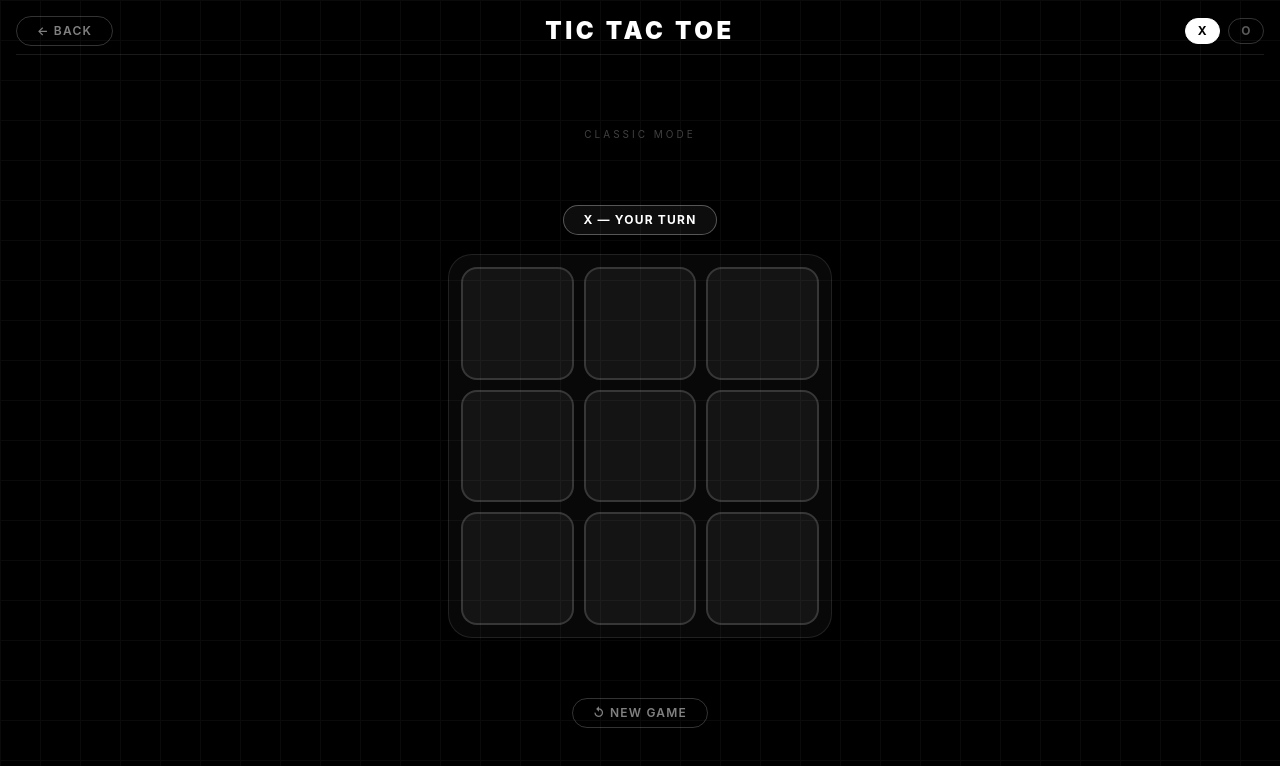
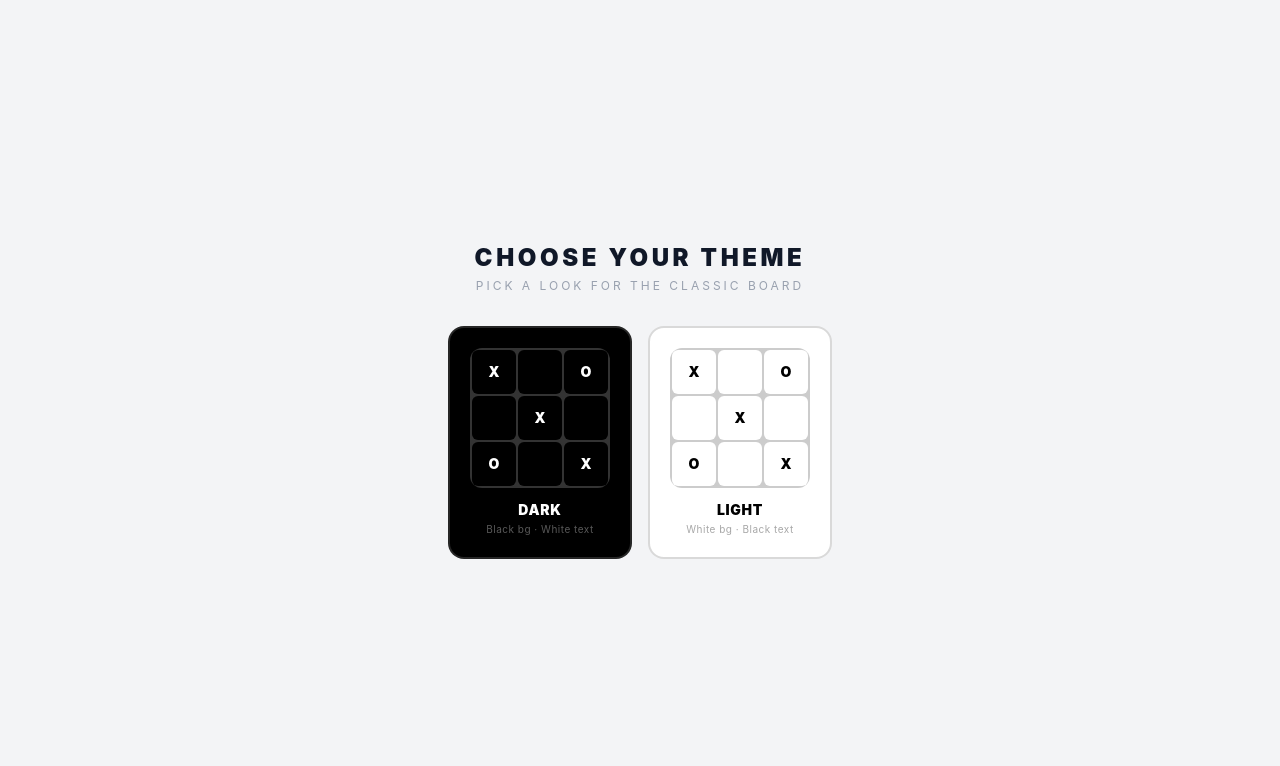
Before and after one commit to joanneBlocks/TeenageTicTacToe, a React (Vite) app: page / in a window 1280 px wide. Both pictures are taken after a click on the button 491 px from the left and 444 px from the top of the page. Shown: the top 766 px of the page. Built offline with nearby package versions, Linux system fonts and the light colour scheme.

Commit message:
Update ClassicGame.jsx

```diff
--- a/src/ClassicGame.jsx
+++ b/src/ClassicGame.jsx
@@ -1,4 +1,207 @@
 import { useState } from "react";
+
+// ── Theme definitions ────────────────────────────────────────────────────────
+const THEMES = {
+  dark: {
+    id: "dark",
+    label: "Dark",
+    bg: "bg-black",
+    pageBg: "#000000",
+    gridLine: "white",
+    text: "text-white",
+    textMuted: "text-white/25",
+    textFaint: "text-white/20",
+    title: "text-white",
+    divider: "bg-white/10",
+    // active player badge: filled
+    badgeActive: "bg-white text-black border-white",
+    badgeInactive: "bg-transparent border-white/20 text-white/35",
+    // status banner
+    statusBorder: "border-white/30",
+    statusBg: "bg-white/5",
+    statusText: "text-white",
+    statusDraw: "text-white/50",
+    winBanner: "bg-white text-black",
+    drawBanner: "border-white/30 text-white/50",
+    // board container
+    boardBg: "bg-white/[0.03]",
+    boardBorder: "border-white/10",
+    // cells
+    cellEmpty: "bg-white/5 border-white/15 text-transparent hover:bg-white/10 hover:border-white/40 hover:scale-105",
+    cellFilled: "bg-white/10 border-white/50 text-white hover:bg-white/20 hover:border-white",
+    cellWin: "bg-white text-black border-white scale-105",
+    // buttons
+    btn: "border-white/20 text-white/50 hover:bg-white/5 hover:border-white/40 hover:text-white/80",
+    // history
+    historyActive: "bg-white text-black border-white",
+    historyInactive: "bg-white/[0.03] border-white/[0.08] text-white/30 hover:bg-white/[0.07] hover:text-white/60 hover:border-white/20",
+    historyLabel: "text-white/20",
+  },
+  light: {
+    id: "light",
+    label: "Light",
+    bg: "bg-white",
+    pageBg: "#ffffff",
+    gridLine: "black",
+    text: "text-black",
+    textMuted: "text-black/25",
+    textFaint: "text-black/20",
+    title: "text-black",
+    divider: "bg-black/10",
+    badgeActive: "bg-black text-white border-black",
+    badgeInactive: "bg-transparent border-black/20 text-black/35",
+    statusBorder: "border-black/30",
+    statusBg: "bg-black/5",
+    statusText: "text-black",
+    statusDraw: "text-black/50",
+    winBanner: "bg-black text-white",
+    drawBanner: "border-black/30 text-black/50",
+    boardBg: "bg-black/[0.03]",
+    boardBorder: "border-black/10",
+    cellEmpty: "bg-black/5 border-black/15 text-transparent hover:bg-black/10 hover:border-black/40 hover:scale-105",
+    cellFilled: "bg-black/10 border-black/50 text-black hover:bg-black/20 hover:border-black",
+    cellWin: "bg-black text-white border-black scale-105",
+    btn: "border-black/20 text-black/50 hover:bg-black/5 hover:border-black/40 hover:text-black/80",
+    historyActive: "bg-black text-white border-black",
+    historyInactive: "bg-black/[0.03] border-black/[0.08] text-black/30 hover:bg-black/[0.07] hover:text-black/60 hover:border-black/20",
+    historyLabel: "text-black/20",
+  },
+};
+
+// ── Theme Picker ─────────────────────────────────────────────────────────────
+function ThemePicker({ onPick }) {
+  const [hovered, setHovered] = useState(null);
+
+  return (
+    <div className="h-screen w-full bg-gray-100 flex flex-col items-center justify-center p-6 overflow-hidden">
+      <div className="w-full max-w-sm flex flex-col items-center gap-8">
+
+        <div className="text-center">
+          <h2 className="text-2xl font-black tracking-[0.15em] uppercase text-gray-900">
+            Choose Your Theme
+          </h2>
+          <p className="text-xs tracking-[0.25em] text-gray-400 mt-1 uppercase">
+            Pick a look for the classic board
+          </p>
+        </div>
+
+        <div className="grid grid-cols-2 gap-4 w-full">
+          {Object.values(THEMES).map(t => {
+            const isDark = t.id === "dark";
+            const isHov  = hovered === t.id;
+            return (
+              <button
+                key={t.id}
+                onClick={() => onPick(t.id)}
+                onMouseEnter={() => setHovered(t.id)}
+                onMouseLeave={() => setHovered(null)}
+                className="flex flex-col items-center gap-3 p-5 rounded-2xl border-2 transition-all duration-200 cursor-pointer"
+                style={{
+                  background: isDark ? "#000" : "#fff",
+                  borderColor: isHov
+                    ? (isDark ? "rgba(255,255,255,0.8)" : "rgba(0,0,0,0.8)")
+                    : (isDark ? "rgba(255,255,255,0.15)" : "rgba(0,0,0,0.15)"),
+                  transform: isHov ? "scale(1.04)" : "scale(1)",
+                  boxShadow: isHov ? "0 8px 24px rgba(0,0,0,0.18)" : "none",
+                }}
+              >
+                {/* Mini board preview */}
+                <div
+                  className="grid grid-cols-3 rounded-xl overflow-hidden w-full"
+                  style={{ gap:"2px", background: isDark ? "#333" : "#ccc", padding:"2px" }}
+                >
+                  {["X","","O","","X","","O","","X"].map((v, i) => (
+                    <div key={i}
+                      className="aspect-square flex items-center justify-center text-sm font-black"
+                      style={{
+                        background: isDark ? "#000" : "#fff",
+                        color: isDark ? "#fff" : "#000",
+                        borderRadius:"6px",
+                      }}
+                    >
+                      {v}
+                    </div>
+                  ))}
+                </div>
+
+                {/* Label */}
+                <div className="text-center">
+                  <div className="font-black text-sm tracking-wider uppercase"
+                    style={{ color: isDark ? "#fff" : "#000" }}>
+                    {t.label}
+                  </div>
+                  <div className="text-[10px] tracking-wider mt-0.5"
+                    style={{ color: isDark ? "rgba(255,255,255,0.35)" : "rgba(0,0,0,0.35)" }}>
+                    {isDark ? "Black bg · White text" : "White bg · Black text"}
+                  </div>
+                </div>
+              </button>
+            );
+          })}
+        </div>
+      </div>
+    </div>
+  );
+}
+
+// ── Square ───────────────────────────────────────────────────────────────────
+function Square({ value, onSquareClick, isWin, theme: t }) {
+  let cls = "aspect-square rounded-2xl flex items-center justify-center text-4xl sm:text-5xl font-black border-2 transition-all duration-150 select-none cursor-pointer ";
+
+  if (isWin)        cls += t.cellWin;
+  else if (value)   cls += t.cellFilled;
+  else              cls += t.cellEmpty;
+
+  return <button className={cls} onClick={onSquareClick}>{value}</button>;
+}
+
+// ── Board ────────────────────────────────────────────────────────────────────
+function Board({ xIsNext, squares, onPlay, theme: t }) {
+  const result  = calculateWinner(squares);
+  const winLine = result?.line ?? [];
+  const isDraw  = !result && squares.every(Boolean);
+
+  function handleClick(i) {
+    if (result || squares[i]) return;
+    const next = squares.slice();
+    next[i] = xIsNext ? "X" : "O";
+    onPlay(next);
+  }
+
+  return (
+    <div className="flex flex-col items-center gap-4 w-full">
+      {/* Status */}
+      <div className="h-9 flex items-center">
+        {result ? (
+          <div className={`px-5 py-1.5 rounded-full text-xs font-black tracking-widest uppercase animate-pulse ${t.winBanner}`}>
+            ✓ {result.winner} Wins!
+          </div>
+        ) : isDraw ? (
+          <div className={`px-5 py-1.5 rounded-full border text-xs font-bold tracking-widest uppercase ${t.drawBanner}`}>
+            Draw
+          </div>
+        ) : (
+          <div className={`px-5 py-1.5 rounded-full border text-xs font-bold tracking-widest uppercase ${t.statusBorder} ${t.statusBg} ${t.statusText}`}>
+            {xIsNext ? "X" : "O"} — Your Turn
+          </div>
+        )}
+      </div>
+
+      {/* Grid */}
+      <div className={`grid grid-cols-3 gap-2.5 p-3 rounded-3xl shadow-lg border w-full max-w-xs sm:max-w-sm ${t.boardBg} ${t.boardBorder}`}>
+        {squares.map((val, i) => (
+          <Square
+            key={i}
+            value={val}
+            isWin={winLine.includes(i)}
+            onSquareClick={() => handleClick(i)}
+            theme={t}
+          />
+        ))}
+      </div>
+    </div>
+  );
+}
 
 function calculateWinner(squares) {
   const lines = [
@@ -13,84 +216,24 @@ function calculateWinner(squares) {
   return null;
 }
 
-function Square({ value, onSquareClick, isWin }) {
-  let style = "aspect-square rounded-2xl flex items-center justify-center text-4xl sm:text-5xl font-black border-2 transition-all duration-150 select-none cursor-pointer ";
-
-  if (isWin) {
-    style += "bg-white text-black border-white scale-105";
-  } else if (value === "X") {
-    style += "bg-white/10 border-white/50 text-white hover:bg-white/20 hover:border-white";
-  } else if (value === "O") {
-    style += "bg-white/10 border-white/50 text-white hover:bg-white/20 hover:border-white";
-  } else {
-    style += "bg-white/5 border-white/15 text-transparent hover:bg-white/10 hover:border-white/40 hover:scale-105";
-  }
-
-  return (
-    <button className={style} onClick={onSquareClick}>
-      {value}
-    </button>
-  );
-}
-
-function Board({ xIsNext, squares, onPlay }) {
-  const result  = calculateWinner(squares);
-  const winLine = result?.line ?? [];
-  const isDraw  = !result && squares.every(Boolean);
-
-  function handleClick(i) {
-    if (result || squares[i]) return;
-    const next = squares.slice();
-    next[i] = xIsNext ? "X" : "O";
-    onPlay(next);
-  }
-
-  return (
-    <div className="flex flex-col items-center gap-4 w-full">
-
-      {/* Status banner */}
-      <div className="h-9 flex items-center">
-        {result ? (
-          <div className="px-5 py-1.5 rounded-full bg-white text-black text-xs font-black tracking-widest uppercase animate-pulse">
-            ✓ {result.winner} Wins!
-          </div>
-        ) : isDraw ? (
-          <div className="px-5 py-1.5 rounded-full border border-white/30 text-white/50 text-xs font-bold tracking-widest uppercase">
-            Draw
-          </div>
-        ) : (
-          <div className="px-5 py-1.5 rounded-full border border-white/30 bg-white/5 text-white text-xs font-bold tracking-widest uppercase">
-            {xIsNext ? "X" : "O"} — Your Turn
-          </div>
-        )}
-      </div>
-
-      {/* Grid */}
-      <div className="grid grid-cols-3 gap-2.5 p-3 bg-white/[0.03] border border-white/10 rounded-3xl shadow-2xl w-full max-w-xs sm:max-w-sm">
-        {squares.map((val, i) => (
-          <Square
-            key={i}
-            value={val}
-            isWin={winLine.includes(i)}
-            onSquareClick={() => handleClick(i)}
-          />
-        ))}
-      </div>
-    </div>
-  );
-}
-
+// ── Main ─────────────────────────────────────────────────────────────────────
 export default function ClassicGame({ onBack }) {
+  const [themeId,     setThemeId]     = useState(null);
   const [history,     setHistory]     = useState([Array(9).fill(null)]);
   const [currentMove, setCurrentMove] = useState(0);
 
   const xIsNext        = currentMove % 2 === 0;
   const currentSquares = history[currentMove];
 
+  // Show picker until theme is chosen
+  if (!themeId) return <ThemePicker onPick={id => setThemeId(id)} />;
+
+  const t = THEMES[themeId];
+
   function handlePlay(nextSquares) {
-    const nextHistory = [...history.slice(0, currentMove + 1), nextSquares];
-    setHistory(nextHistory);
-    setCurrentMove(nextHistory.length - 1);
+    const next = [...history.slice(0, currentMove + 1), nextSquares];
+    setHistory(next);
+    setCurrentMove(next.length - 1);
   }
 
   function jumpTo(move) { setCurrentMove(move); }
@@ -100,33 +243,35 @@ export default function ClassicGame({ onBack }) {
     setCurrentMove(0);
   }
 
-  const btnBase = "border border-white/20 text-white/50 rounded-full px-5 py-1.5 text-xs font-semibold tracking-widest uppercase transition-all duration-200 hover:bg-white/5 hover:border-white/40 hover:text-white/80";
+  const btnCls = `border rounded-full px-5 py-1.5 text-xs font-semibold tracking-widest uppercase transition-all duration-200 ${t.btn}`;
 
   return (
-    <div className="h-screen w-full bg-black flex flex-col overflow-hidden relative">
+    <div className={`h-screen w-full flex flex-col overflow-hidden relative ${t.bg}`}>
 
-      {/* Subtle grid pattern */}
-      <div className="absolute inset-0 pointer-events-none opacity-[0.04]"
-        style={{ backgroundImage:"linear-gradient(white 1px,transparent 1px),linear-gradient(90deg,white 1px,transparent 1px)", backgroundSize:"40px 40px" }} />
+
 
       {/* TOP BAR */}
       <div className="relative z-10 flex items-center justify-between px-4 pt-4 pb-2 shrink-0">
-        <button onClick={onBack} className={btnBase}>← Back</button>
+        <div className="flex gap-2">
+          <button onClick={onBack} className={btnCls}>← Back</button>
+          <button
+            onClick={() => { restart(); setThemeId(null); }}
+            className={btnCls}
+          >
+            ◑ Theme
+          </button>
+        </div>
 
-        <h1 className="absolute left-1/2 -translate-x-1/2 text-lg sm:text-2xl font-black tracking-[0.15em] uppercase text-white whitespace-nowrap">
+        <h1 className={`absolute left-1/2 -translate-x-1/2 text-lg sm:text-2xl font-black tracking-[0.15em] uppercase whitespace-nowrap ${t.title}`}>
           Tic Tac Toe
         </h1>
 
-        {/* Player labels */}
+        {/* Active player badges */}
         <div className="flex gap-2">
           {["X","O"].map(p => {
             const active = (p === "X") === xIsNext;
             return (
-              <div key={p} className={`px-3 py-1 rounded-full border text-xs font-bold tracking-wider transition-all duration-300
-                ${active
-                  ? "bg-white text-black border-white"
-                  : "bg-transparent border-white/20 text-white/35"
-                }`}>
+              <div key={p} className={`px-3 py-1 rounded-full border text-xs font-bold tracking-wider transition-all duration-300 ${active ? t.badgeActive : t.badgeInactive}`}>
                 {p}
               </div>
             );
@@ -135,40 +280,35 @@ export default function ClassicGame({ onBack }) {
       </div>
 
       {/* Divider */}
-      <div className="shrink-0 h-px mx-4 bg-white/10" />
+      <div className={`shrink-0 h-px mx-4 ${t.divider}`} />
 
       {/* MAIN */}
       <div className="relative z-10 flex-1 flex flex-col items-center justify-evenly px-4 py-3 min-h-0">
 
-        {/* Title + subtitle */}
-        <div className="text-center shrink-0">
-          <p className="text-[10px] tracking-[0.3em] text-white/25 uppercase">Classic Mode</p>
+        <p className={`text-[10px] tracking-[0.3em] uppercase shrink-0 ${t.textMuted}`}>
+          Classic Mode · {t.label} Theme
+        </p>
+
+        <div className="shrink-0 w-full flex justify-center">
+          <Board xIsNext={xIsNext} squares={currentSquares} onPlay={handlePlay} theme={t} />
         </div>
 
-        {/* Board */}
-        <div className="shrink-0 w-full flex justify-center">
-          <Board xIsNext={xIsNext} squares={currentSquares} onPlay={handlePlay} />
-        </div>
-
-        {/* Buttons */}
         <div className="flex gap-2 shrink-0">
-          <button onClick={restart} className={btnBase}>↺ New Game</button>
+          <button onClick={restart} className={btnCls}>↺ New Game</button>
         </div>
 
         {/* Move history */}
         {history.length > 1 && (
           <div className="w-full max-w-xs shrink-0">
-            <p className="text-center text-[10px] text-white/20 tracking-widest uppercase mb-2">Move History</p>
+            <p className={`text-center text-[10px] tracking-widest uppercase mb-2 ${t.historyLabel}`}>
+              Move History
+            </p>
             <div className="flex flex-col gap-1 max-h-32 overflow-y-auto">
               {history.map((_, move) => (
                 <button
                   key={move}
                   onClick={() => jumpTo(move)}
-                  className={`w-full px-4 py-1.5 rounded-xl text-xs font-semibold tracking-wider transition-all duration-150 border
-                    ${move === currentMove
-                      ? "bg-white text-black border-white"
-                      : "bg-white/[0.03] border-white/[0.08] text-white/30 hover:bg-white/[0.07] hover:text-white/60 hover:border-white/20"
-                    }`}
+                  className={`w-full px-4 py-1.5 rounded-xl text-xs font-semibold tracking-wider transition-all duration-150 border ${move === currentMove ? t.historyActive : t.historyInactive}`}
                 >
                   {move === 0 ? "⏮ Game Start" : `Move #${move}`}
                   {move === currentMove && " ← now"}
```
